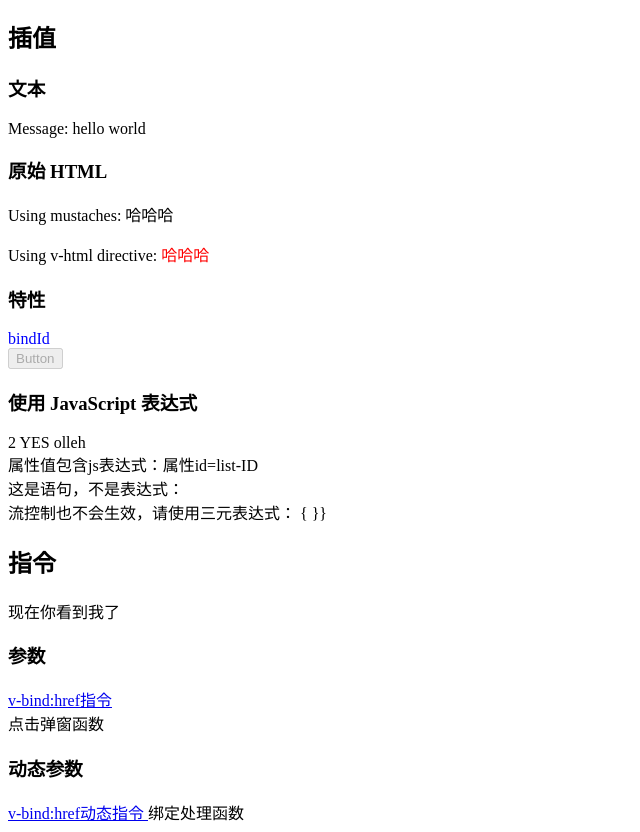
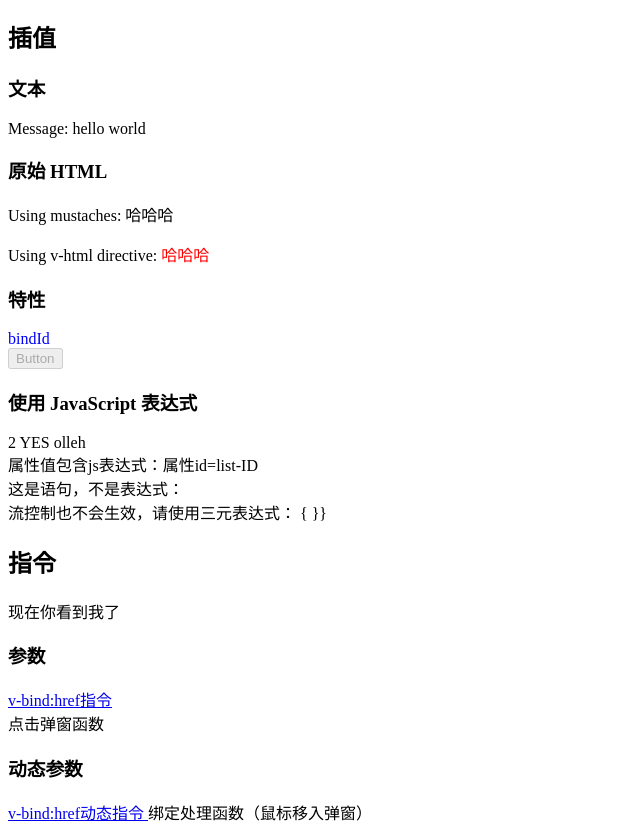
Before and after one commit to fe-bloggers/wheels-go, a website: page yzz-go/template/index.html in a window 1280 px wide. Shown: the part 70-902 px from the top of the page, without its empty margins (0-640 px from the left). Drawn offline with Linux system fonts and the light colour scheme.

Commit message:
:art: Update v-on

```diff
--- a/yzz-go/template/index.html
+++ b/yzz-go/template/index.html
@@ -54,7 +54,7 @@
       <a v-on:click="alertMe">点击弹窗函数</a>
       <h3>动态参数</h3>
       <a v-bind:[attributename]="url" target="_blank"> v-bind:href动态指令 </a>
-      <a v-on:[eventname]="alertMe"> 绑定处理函数 </a>
+      <a v-on:[eventname]="alertMe"> 绑定处理函数（鼠标移入弹窗） </a>
     </yzz>
   </body>
   <script src="./index.js"></script>
--- a/yzz-go/template/index.js
+++ b/yzz-go/template/index.js
@@ -11,12 +11,12 @@
     dynamicId: 'testId',
     isButtonDisabled: true,
     url: 'https://cn.vuejs.org/v2/guide/syntax.html#参数',
-    attributename: 'href', // TODO:属性值不知为何自动转小写
+    attributename: 'href', // TODO:属性值不知为何就自动转小写了
     seen: true,
     alertMe: function() {
       alert('Well done!')
     },
-    eventname: 'click',
+    eventname: 'mouseenter', // TODO:属性值不知为何就自动转小写了
   }
 
   const body = document.getElementsByTagName('body')[0]
```
